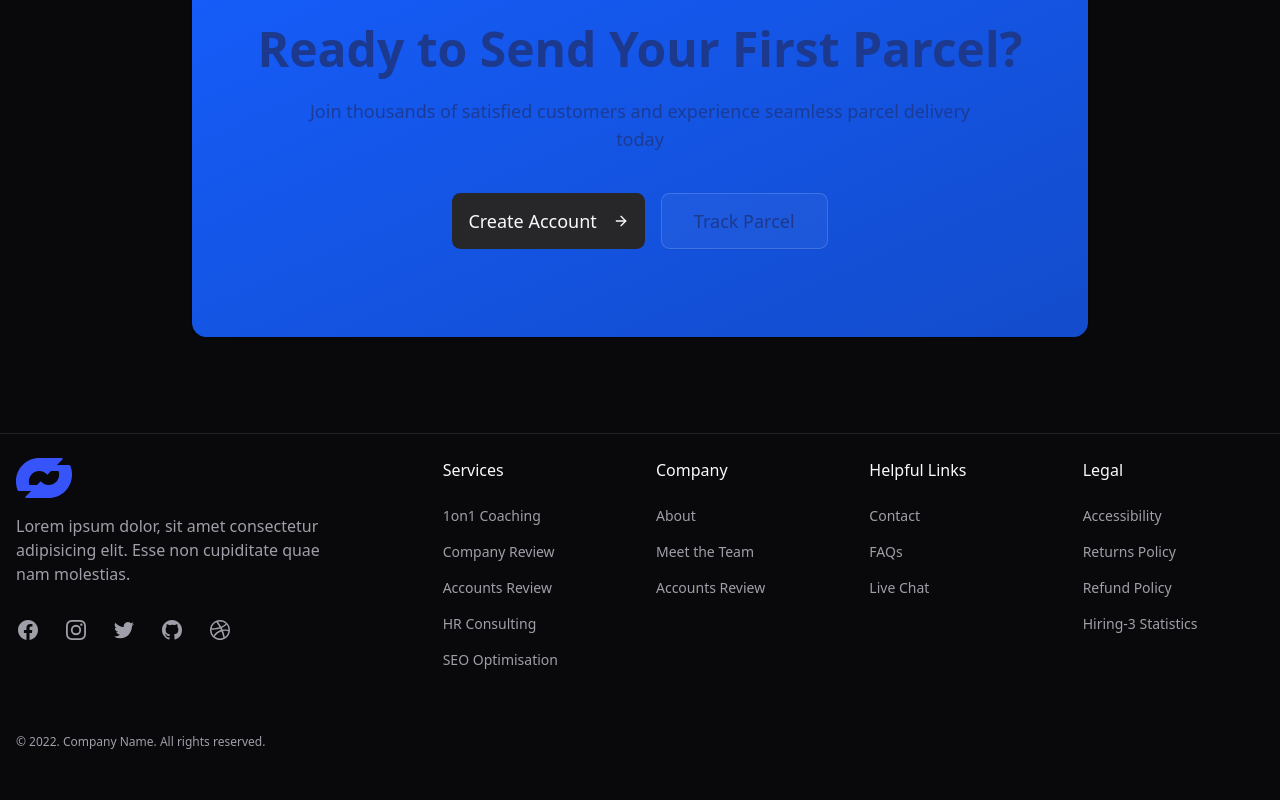
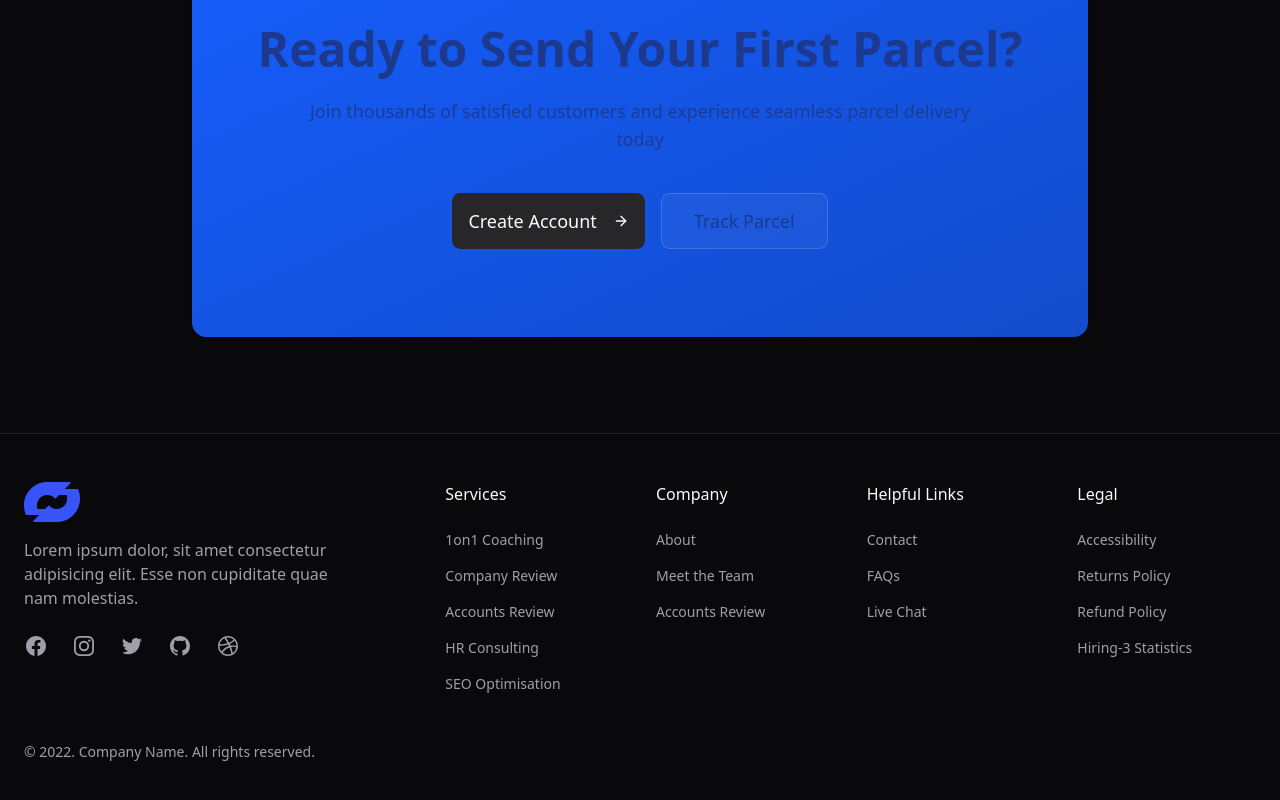
Before and after one commit to Hrittik-Chatterjee/Sendy-Client, a React (Vite) app: page / in a window 1280 px wide. Shown: the part 2414-3214 px from the top of the page. Before the commit the page ends 3188 px from the top, so only its background shows below. Built offline with nearby package versions, Linux system fonts and the light colour scheme; no server answers.

Commit message:
footer responsive added

```diff
--- a/src/components/layout/Footer.tsx
+++ b/src/components/layout/Footer.tsx
@@ -3,19 +3,19 @@ import { Logo } from "@/assets/icons/Logo";
 const Footer = () => {
   return (
     <footer className="bg-background border-t">
-      <div className="mx-auto container space-y-8  py-6 sm:px-6 lg:space-y-16 lg:px-4">
-        <div className="grid grid-cols-1 gap-8 lg:grid-cols-3">
-          <div>
+      <div className="mx-auto container space-y-8 px-4 py-8 sm:px-6 lg:space-y-12 lg:py-12">
+        <div className="grid grid-cols-1 gap-8 md:grid-cols-2 lg:grid-cols-3">
+          <div className="md:col-span-2 lg:col-span-1">
             <div className="text-foreground">
               <Logo />
             </div>
 
-            <p className="mt-4 max-w-xs text-muted-foreground">
+            <p className="mt-4 max-w-xs text-sm sm:text-base text-muted-foreground">
               Lorem ipsum dolor, sit amet consectetur adipisicing elit. Esse non
               cupiditate quae nam molestias.
             </p>
 
-            <ul className="mt-8 flex gap-6">
+            <ul className="mt-6 flex flex-wrap gap-4 sm:gap-6">
               <li>
                 <a
                   href="#"
@@ -134,7 +134,7 @@ const Footer = () => {
             </ul>
           </div>
 
-          <div className="grid grid-cols-1 gap-8 sm:grid-cols-2 lg:col-span-2 lg:grid-cols-4">
+          <div className="grid grid-cols-1 gap-8 sm:grid-cols-2 md:col-span-1 lg:col-span-2 lg:grid-cols-4">
             <div>
               <p className="font-medium text-foreground">Services</p>
 
@@ -310,7 +310,7 @@ const Footer = () => {
           </div>
         </div>
 
-        <p className="text-xs text-muted-foreground">
+        <p className="text-xs sm:text-sm text-center sm:text-left text-muted-foreground">
           &copy; 2022. Company Name. All rights reserved.
         </p>
       </div>
```
